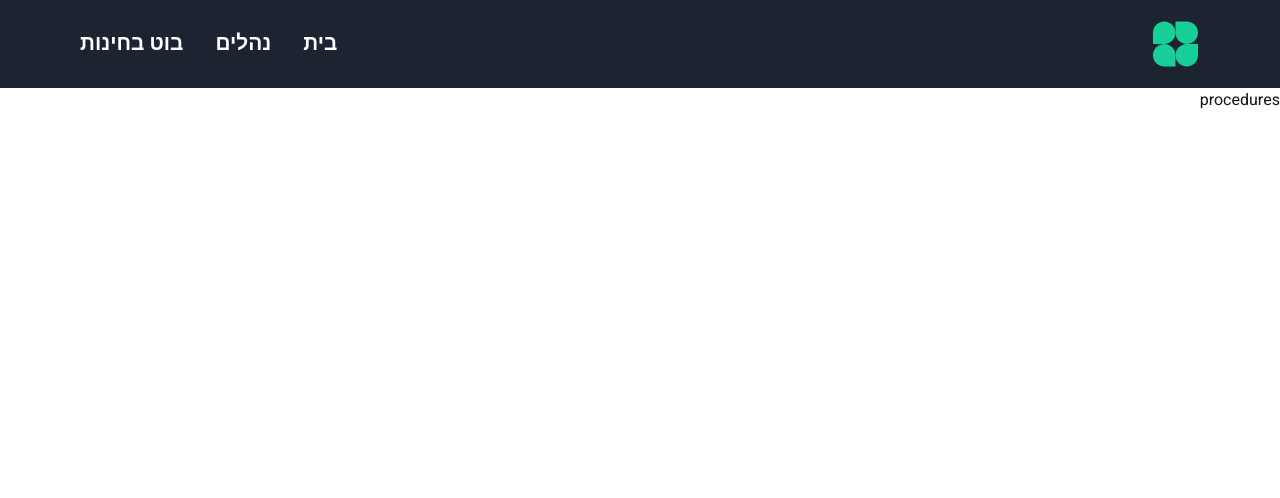
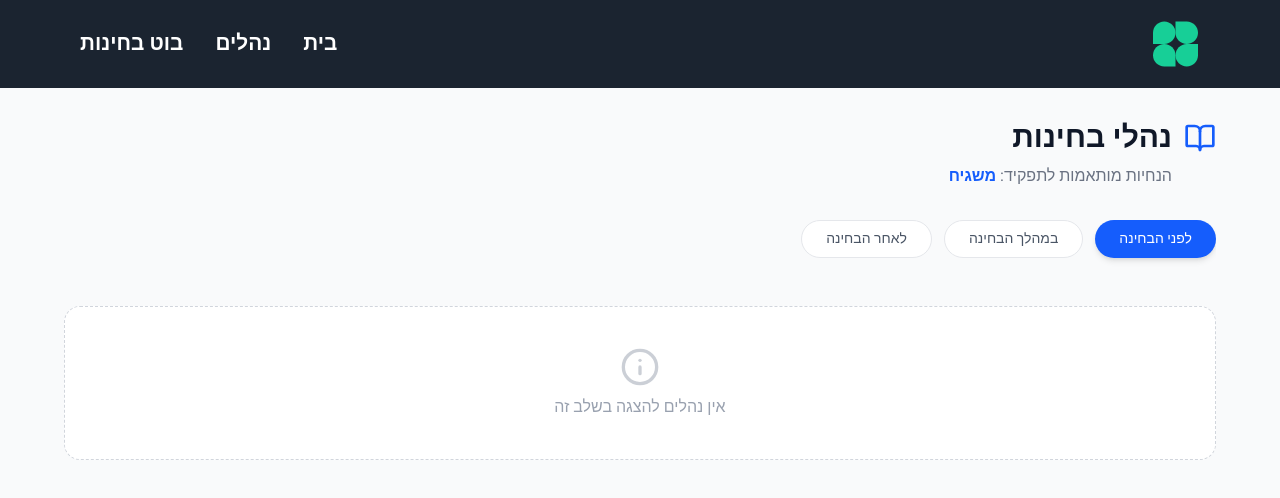
Before and after one commit to RavidShalev/Web-Project---Exam-Watch-application, a Next.js app in the folder exam_monitoring/: page /procedures in a window 1280 px wide. Shown: the top 498 px of the page. Built offline with nearby package versions, Linux system fonts and the light colour scheme.

Commit message:
כל מה שקשור לנהלים

```diff
--- /dev/null
+++ b/exam_monitoring/app/(main)/procedures/_components/ProcedureCard.tsx
@@ -0,0 +1,65 @@
+"use client";
+
+import {
+  Smartphone,
+  IdCard,
+  AlertTriangle,
+  Info,
+  Clock,
+  DoorOpen,
+  FileText
+} from 'lucide-react';
+
+// 1. Map the string from DB to a real Icon Component
+const iconMap: any = {
+  "phone": Smartphone,
+  "phone-off": Smartphone, // will show phone icon
+  "id-card": IdCard,
+  "alert": AlertTriangle,
+  "info": Info,
+  "clock": Clock,
+  "door-open": DoorOpen,
+  "file-import": FileText,
+  "default": Info
+};
+
+type ProcedureCardProps = {
+  title: string;
+  content: string;
+  sectionId: string;
+  icon: string; // comes from DB as string
+};
+
+export default function ProcedureCard({
+  title,
+  content,
+  sectionId,
+  icon
+}: ProcedureCardProps) {
+  const IconComponent = iconMap[icon] || iconMap["default"];
+
+  return (
+    <div className="bg-white p-6 rounded-2xl shadow-sm border border-gray-100 flex flex-col gap-3 transition-all hover:shadow-md h-full">
+
+      {/* Top part: Icon and Section ID */}
+      <div className="flex justify-between items-start">
+        <div className="p-3 bg-blue-50 text-blue-600 rounded-xl">
+          <IconComponent size={24} />
+        </div>
+        <span className="text-xs font-mono text-gray-400 bg-gray-100 px-2 py-1 rounded-md">
+          § {sectionId}
+        </span>
+      </div>
+
+      {/* Middle part: Title */}
+      <h3 className="text-xl font-bold text-gray-900 mt-2">
+        {title}
+      </h3>
+
+      {/* Bottom part: The content text */}
+      <p className="text-gray-600 text-sm leading-relaxed">
+        {content}
+      </p>
+    </div>
+  );
+}
--- a/exam_monitoring/app/(main)/procedures/page.tsx
+++ b/exam_monitoring/app/(main)/procedures/page.tsx
@@ -1,3 +1,125 @@
-export default function HomePage() {
-  return <h1>procedures</h1>;
+"use client";
+
+import { useState, useEffect } from 'react';
+import { BookOpen, Info } from 'lucide-react';
+import ProcedureCard from './_components/ProcedureCard';
+
+// Define the shape of data from API
+interface Procedure {
+  _id: string;
+  sectionId: string;
+  title: string;
+  content: string;
+  icon: string;
+  phase: string;
 }
+
+export default function ProceduresPage() {
+  const [procedures, setProcedures] = useState<Procedure[]>([]);
+  const [loading, setLoading] = useState(true);
+  const [activePhase, setActivePhase] = useState('before'); // default tab
+  const [userRole, setUserRole] = useState('');
+
+  // 1. Run on page load
+  useEffect(() => {
+    // Get user from storage
+    const storedUser = sessionStorage.getItem('currentUser');
+
+    if (storedUser) {
+      const user = JSON.parse(storedUser);
+      setUserRole(user.role);
+
+      // Fetch data from our API
+      fetch(`/api/procedures?role=${user.role}`)
+        .then((res) => res.json())
+        .then((data) => {
+          if (data.success) {
+            setProcedures(data.data);
+          }
+        })
+        .catch((err) => console.error("Error:", err))
+        .finally(() => setLoading(false));
+    } else {
+      setLoading(false);
+    }
+  }, []);
+
+  // 2. Filter procedures by the active tab
+  const filteredProcedures = procedures.filter(p =>
+    p.phase === activePhase || p.phase === 'always'
+  );
+
+  // 3. Helper to style tabs
+  const getTabClass = (phaseName: string) => {
+    const base = "px-6 py-2 rounded-full text-sm font-medium transition-all duration-200";
+    if (activePhase === phaseName) {
+      return `${base} bg-blue-600 text-white shadow-md`; // Active style
+    }
+    return `${base} bg-white text-gray-600 hover:bg-gray-100 border border-gray-200`; // Inactive style
+  };
+
+  if (loading) return <div className="p-10 text-center text-gray-500">טוען נהלים...</div>;
+
+  return (
+    <div className="min-h-screen bg-gray-50 p-4 md:p-8" dir="rtl">
+
+      {/* Header Section */}
+      <div className="max-w-6xl mx-auto mb-8">
+        <div className="flex items-center gap-3 mb-2">
+          <BookOpen className="text-blue-600" size={32} />
+          <h1 className="text-3xl font-bold text-gray-900">נהלי בחינות</h1>
+        </div>
+        <p className="text-gray-500 pr-11">
+          הנחיות מותאמות לתפקיד: <span className="font-semibold text-blue-600">{userRole === 'student' ? 'סטודנט' : 'משגיח'}</span>
+        </p>
+      </div>
+
+      {/* Tabs Section (Scrollable on mobile) */}
+      <div className="max-w-6xl mx-auto mb-8 overflow-x-auto pb-4">
+        <div className="flex gap-3 min-w-max">
+          <button
+            onClick={() => setActivePhase('before')}
+            className={getTabClass('before')}
+          >
+            לפני הבחינה
+          </button>
+
+          <button
+            onClick={() => setActivePhase('ongoing')}
+            className={getTabClass('ongoing')}
+          >
+            במהלך הבחינה
+          </button>
+
+          <button
+            onClick={() => setActivePhase('after')}
+            className={getTabClass('after')}
+          >
+            לאחר הבחינה
+          </button>
+        </div>
+      </div>
+
+      {/* Grid Section */}
+      <div className="max-w-6xl mx-auto grid grid-cols-1 md:grid-cols-2 lg:grid-cols-3 gap-6">
+        {filteredProcedures.length > 0 ? (
+          filteredProcedures.map((proc) => (
+            <ProcedureCard
+              key={proc._id}
+              title={proc.title}
+              content={proc.content}
+              sectionId={proc.sectionId}
+              icon={proc.icon}
+            />
+          ))
+        ) : (
+          // Empty State
+          <div className="col-span-full flex flex-col items-center justify-center p-10 bg-white rounded-2xl border border-dashed border-gray-300 text-gray-400">
+            <Info size={40} className="mb-2 opacity-50" />
+            <p>אין נהלים להצגה בשלב זה</p>
+          </div>
+        )}
+      </div>
+    </div>
+  );
+}
--- /dev/null
+++ b/exam_monitoring/app/api/procedures/route.ts
@@ -0,0 +1,27 @@
+import { NextRequest, NextResponse } from "next/server";
+import dbConnect from "../../lib/db";
+import Procedure from "../../models/Procedure";
+
+export async function GET(request: NextRequest) {
+  try {
+    // connect to DB
+    await dbConnect();
+
+    // read query params
+    const { searchParams } = new URL(request.url);
+    const role = searchParams.get("role");
+
+    const query: any = {};
+    if (role) {
+      query.targetRoles = { $in: [role] };
+    }
+
+    const procedures = await Procedure.find(query).sort({ sectionId: 1 }); // sort by sectionId
+
+    return NextResponse.json({ success: true, data: procedures });
+
+  } catch (error) {
+    console.error("Error fetching procedures:", error);
+    return NextResponse.json({ success: false, error: "Server Error" }, { status: 500 });
+  }
+}
--- /dev/null
+++ b/exam_monitoring/app/models/Procedure.ts
@@ -0,0 +1,34 @@
+import mongoose from "mongoose";
+
+
+const ProcedureSchema = new mongoose.Schema(
+  {
+    sectionId: { type: String, required: true },
+
+    title: { type: String, required: true },
+
+    content: { type: String, required: true },
+
+    icon: { type: String, default: "info" },
+
+    // A list of roles that are allowed to see this procedure
+    targetRoles: {
+      type: [String],
+      required: true,
+      enum: ["admin", "supervisor", "lecturer", "student"]
+    },
+
+    phase: {
+      type: String,
+      required: true,
+      enum: ["before", "ongoing", "after", "always"],
+      default: "always"
+    },
+
+  },
+
+  { timestamps: true }
+);
+
+// this is the connect tot DB
+export default mongoose.models.Procedure || mongoose.model("Procedure", ProcedureSchema);
```
